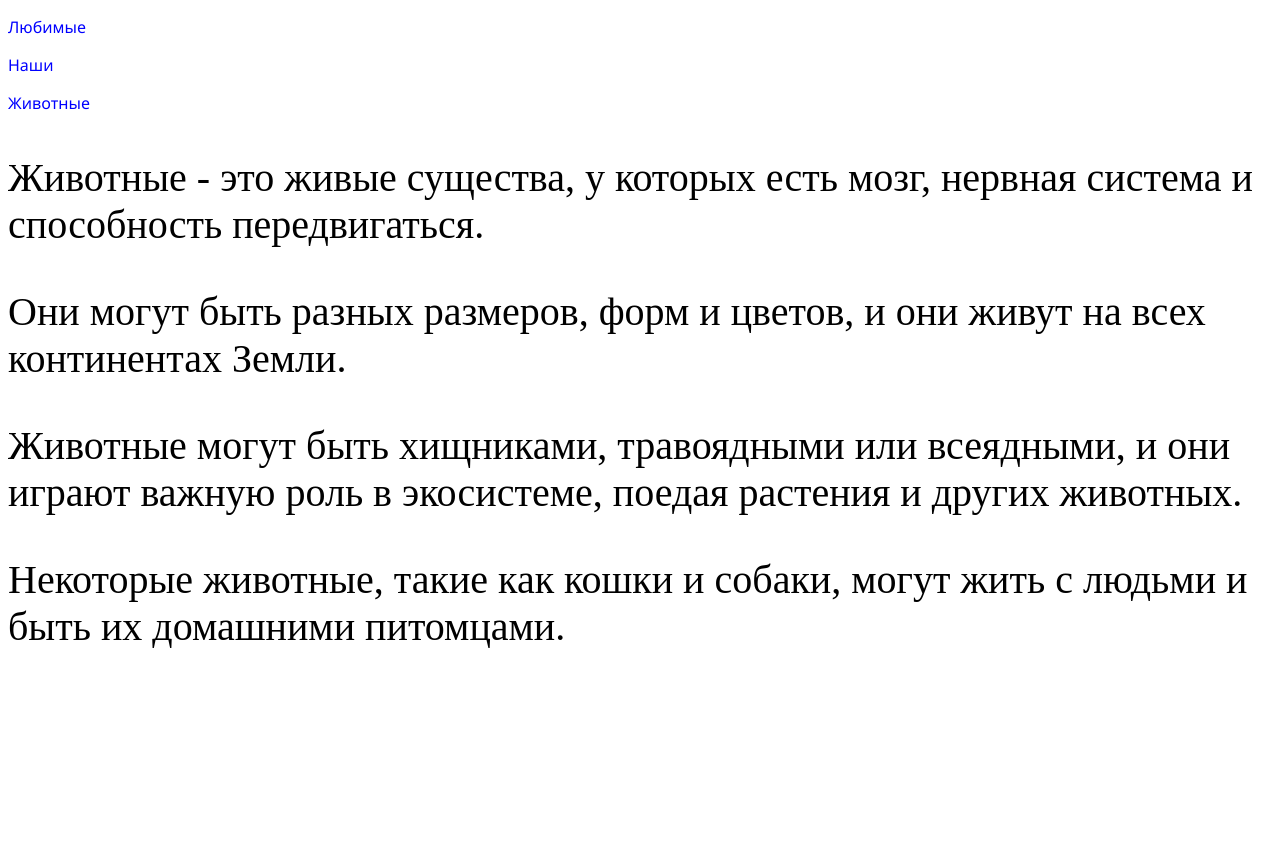
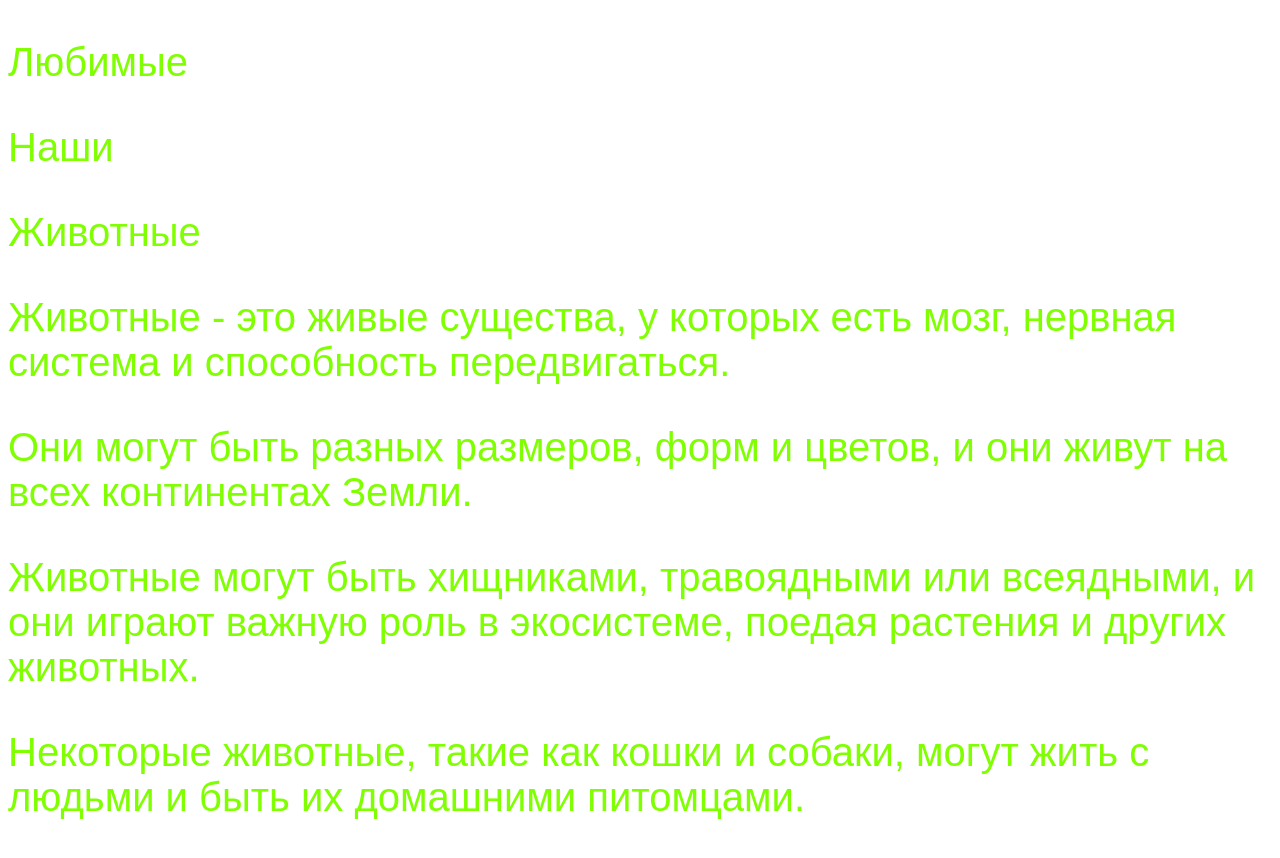
Before and after one commit to 517ANT38/my_website, a plain HTML site: page index.html in a window 1280 px wide. Before the commit the page ends 800 px from the top, so only its background shows below. Drawn offline with Linux system fonts and the light colour scheme.

Commit message:
add style

```diff
--- a/style/style.css
+++ b/style/style.css
@@ -23,3 +23,11 @@ h1{
     font-family: 'Courier New', Courier, monospace;
     color: aqua;
 }
+p{
+    font: 1em sans-serif;
+    color: chartreuse;
+}
+.h{
+    color: aqua;
+    font-size: 40px;
+}
```
